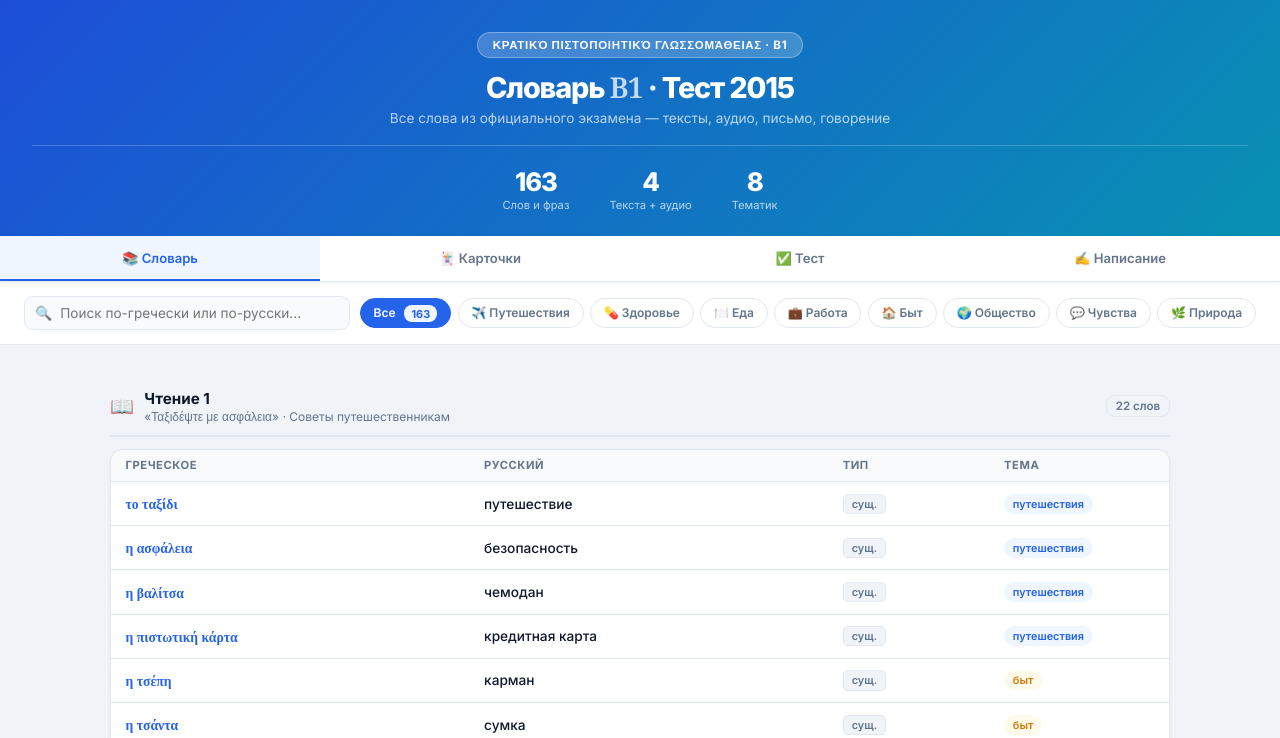
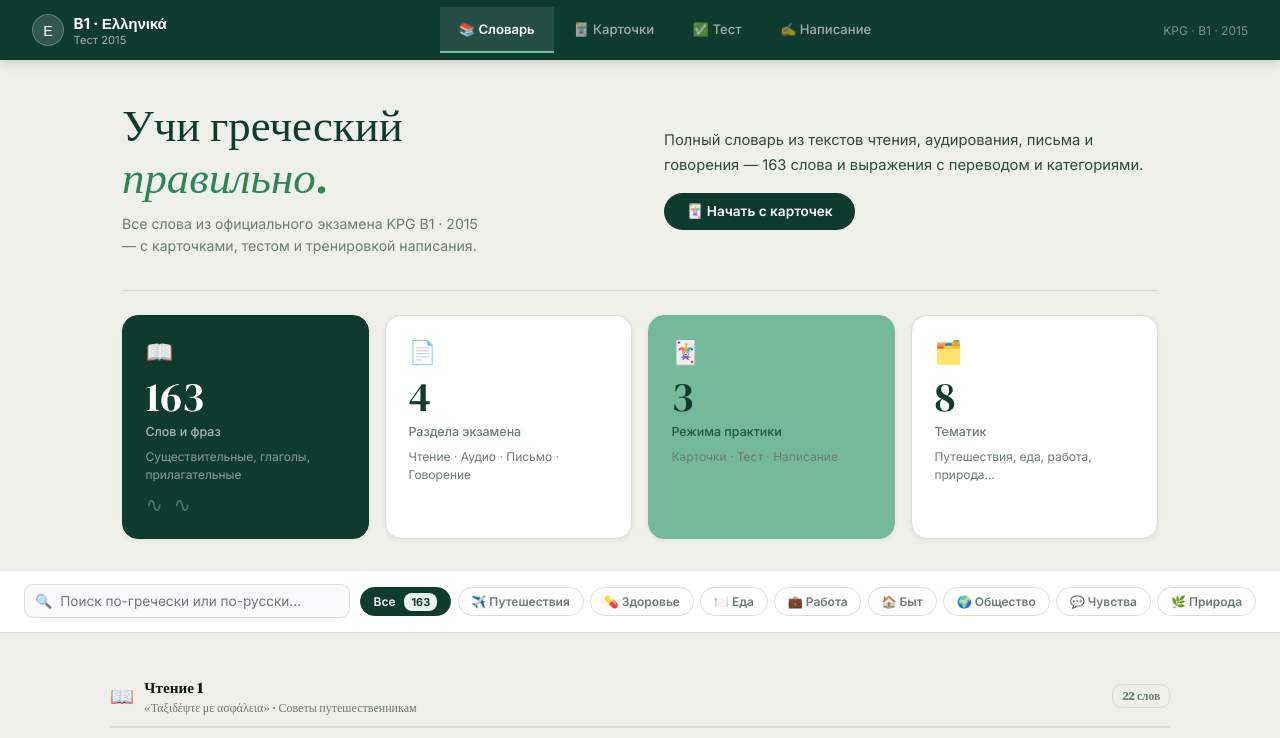
Before and after one commit to gmashentsev-wq/greek-b1, a plain HTML site: page vocab_2015_b1.html in a window 1280 px wide. Shown: the top 738 px of the page. Drawn offline with Linux system fonts and the light colour scheme.

Commit message:
Redesign: EduChild style — dark green navbar, hero, bento stats grid

```diff
--- a/vocab_2015_b1.html
+++ b/vocab_2015_b1.html
@@ -3,55 +3,98 @@
 <head>
 <meta charset="UTF-8">
 <meta name="viewport" content="width=device-width, initial-scale=1.0">
-<title>Словарь B1 · Тест 2015</title>
-<link href="https://fonts.googleapis.com/css2?family=Inter:wght@400;500;600;700;800&family=Noto+Serif:wght@400;600&display=swap" rel="stylesheet">
+<title>B1 Ελληνικά · Тест 2015</title>
+<link href="https://fonts.googleapis.com/css2?family=Inter:wght@400;500;600;700;800&family=DM+Serif+Display:ital@0;1&family=Noto+Serif:wght@400;600&display=swap" rel="stylesheet">
 <style>
 :root {
-  --bg:#f0f4f8; --surface:#fff; --border:#e2e8f0;
-  --blue:#2563eb; --bl:#eff6ff; --blm:#bfdbfe;
-  --green:#059669; --gl:#ecfdf5;
-  --amber:#d97706; --al:#fffbeb;
+  --bg:#f0f0eb; --surface:#fff; --border:#e0ddd6;
+  --blue:#0d3b2e; --bl:#e8f5ee; --blm:#a7d4bb;
+  --green:#1a6b40; --gl:#e8f5ee;
+  --amber:#b45309; --al:#fffbeb;
   --red:#dc2626; --rl:#fef2f2;
   --purple:#7c3aed; --pl:#f5f3ff;
-  --teal:#0891b2; --tl:#ecfeff;
-  --text:#0f172a; --t2:#334155; --muted:#64748b; --m2:#94a3b8;
-  --sh:0 1px 3px rgba(0,0,0,.08); --shm:0 4px 12px rgba(0,0,0,.08);
+  --teal:#1a6b40; --tl:#e8f5ee;
+  --text:#0f1a15; --t2:#2d4a3a; --muted:#6b7c72; --m2:#9fb3a8;
+  --sh:0 1px 4px rgba(13,59,46,.07); --shm:0 4px 16px rgba(13,59,46,.10);
+  --g1:#0d3b2e; --g2:#1a5c40; --g3:#2d8653; --sage:#74b99a;
 }
 *{margin:0;padding:0;box-sizing:border-box}
 body{font-family:'Inter',sans-serif;background:var(--bg);color:var(--text);-webkit-font-smoothing:antialiased}
 
-/* HEADER */
-.hdr{background:linear-gradient(135deg,#1d4ed8,#0891b2);color:#fff;padding:2rem 2rem 1.5rem;text-align:center}
-.hdr-badge{display:inline-block;background:rgba(255,255,255,.2);border:1px solid rgba(255,255,255,.3);border-radius:20px;padding:.3rem .9rem;font-size:.72rem;font-weight:700;letter-spacing:.06em;text-transform:uppercase;margin-bottom:.6rem}
-.hdr h1{font-size:1.8rem;font-weight:800;letter-spacing:-.04em;margin-bottom:.25rem}
-.hdr h1 span{opacity:.75;font-family:'Noto Serif',serif}
-.hdr p{font-size:.85rem;opacity:.7}
-.hdr-stats{display:flex;justify-content:center;gap:2.5rem;margin-top:1.2rem;padding-top:1.2rem;border-top:1px solid rgba(255,255,255,.2)}
-.hs-num{font-size:1.6rem;font-weight:800;letter-spacing:-.04em}
-.hs-lbl{font-size:.7rem;opacity:.7;margin-top:.1rem}
+/* ===== NAVBAR ===== */
+.navbar{background:var(--g1);padding:0 2rem;display:flex;align-items:center;gap:2rem;position:sticky;top:0;z-index:90;box-shadow:0 2px 12px rgba(0,0,0,.18)}
+.nav-logo{display:flex;align-items:center;gap:.6rem;color:#fff;text-decoration:none;padding:.85rem 0;flex-shrink:0}
+.nav-logo-icon{width:32px;height:32px;background:rgba(255,255,255,.15);border-radius:50%;display:flex;align-items:center;justify-content:center;font-size:.9rem;border:1.5px solid rgba(255,255,255,.25)}
+.nav-logo-text{font-weight:700;font-size:.95rem;letter-spacing:-.01em}
+.nav-logo-sub{font-size:.7rem;opacity:.6;font-weight:400}
+.nav-tabs{display:flex;gap:0;flex:1;justify-content:center}
+.tab-btn{padding:.9rem 1.2rem;font-size:.82rem;font-weight:500;cursor:pointer;border:none;background:none;color:rgba(255,255,255,.6);transition:all .15s;font-family:inherit;border-bottom:2px solid transparent;display:flex;align-items:center;justify-content:center;gap:.4rem;white-space:nowrap}
+.tab-btn:hover{color:rgba(255,255,255,.9);background:rgba(255,255,255,.07)}
+.tab-btn.active{color:#fff;border-bottom-color:var(--sage);background:rgba(255,255,255,.1);font-weight:600}
+.nav-badge{background:var(--sage);color:var(--g1);font-size:.65rem;font-weight:700;padding:.15rem .45rem;border-radius:20px;margin-left:.3rem}
 
-/* TAB NAV */
-.tab-nav{background:var(--surface);border-bottom:1px solid var(--border);display:flex;gap:0;position:sticky;top:0;z-index:80;box-shadow:0 1px 4px rgba(0,0,0,.06)}
-.tab-btn{flex:1;padding:.85rem .5rem;font-size:.82rem;font-weight:600;cursor:pointer;border:none;background:none;color:var(--muted);transition:all .15s;font-family:inherit;border-bottom:2px solid transparent;display:flex;align-items:center;justify-content:center;gap:.4rem}
-.tab-btn:hover{color:var(--text);background:var(--bg)}
-.tab-btn.active{color:var(--blue);border-bottom-color:var(--blue);background:var(--bl)}
+/* ===== HERO ===== */
+.hero{background:var(--bg);padding:2.5rem 2rem 0;max-width:1100px;margin:0 auto}
+.hero-inner{display:grid;grid-template-columns:1fr 1fr;gap:3rem;align-items:center;padding-bottom:2rem;border-bottom:1px solid var(--border)}
+.hero-left h1{font-family:'DM Serif Display',serif;font-size:2.8rem;line-height:1.15;color:var(--g1);font-weight:400;margin-bottom:.6rem}
+.hero-left h1 em{font-style:italic;color:var(--g3)}
+.hero-left p{font-size:.88rem;color:var(--muted);line-height:1.6;max-width:360px}
+.hero-right{display:flex;flex-direction:column;gap:1rem}
+.hero-right p{font-size:.92rem;color:var(--t2);line-height:1.65}
+.hero-cta{display:inline-flex;align-items:center;gap:.5rem;background:var(--g1);color:#fff;padding:.65rem 1.4rem;border-radius:30px;font-size:.85rem;font-weight:600;border:none;cursor:pointer;font-family:inherit;transition:all .2s;align-self:flex-start}
+.hero-cta:hover{background:var(--g2);transform:translateY(-1px);box-shadow:0 6px 18px rgba(13,59,46,.25)}
+
+/* ===== BENTO STATS GRID ===== */
+.bento{max-width:1100px;margin:0 auto;padding:1.5rem 2rem 2rem;display:grid;grid-template-columns:repeat(4,1fr);gap:1rem}
+.bento-card{background:var(--surface);border-radius:16px;padding:1.4rem 1.4rem 1.2rem;box-shadow:var(--sh);border:1px solid var(--border);display:flex;flex-direction:column;gap:.4rem;transition:box-shadow .2s,transform .2s}
+.bento-card:hover{box-shadow:var(--shm);transform:translateY(-2px)}
+.bento-card.dark{background:var(--g1);border-color:var(--g1)}
+.bento-card.sage{background:var(--sage);border-color:var(--sage)}
+.bento-num{font-family:'DM Serif Display',serif;font-size:2.6rem;color:var(--g1);line-height:1}
+.bento-card.dark .bento-num{color:#fff}
+.bento-card.sage .bento-num{color:var(--g1)}
+.bento-lbl{font-size:.78rem;color:var(--muted);font-weight:500}
+.bento-card.dark .bento-lbl{color:rgba(255,255,255,.65)}
+.bento-card.sage .bento-lbl{color:var(--g1);opacity:.8}
+.bento-icon{font-size:1.4rem;margin-bottom:.2rem}
+.bento-desc{font-size:.75rem;color:var(--muted);margin-top:.2rem;line-height:1.45}
+.bento-card.dark .bento-desc{color:rgba(255,255,255,.5)}
+.bento-wavy{font-family:'DM Serif Display',serif;font-size:1.3rem;color:rgba(255,255,255,.3);margin-top:auto;letter-spacing:.15em}
+
+/* LEGACY HEADER (hidden) */
+.hdr{display:none}
+.hdr-stats,.hs-num,.hs-lbl{display:none}
+
+/* RESPONSIVE */
+@media(max-width:768px){
+  .hero-inner{grid-template-columns:1fr;gap:1.5rem}
+  .hero-left h1{font-size:2rem}
+  .bento{grid-template-columns:1fr 1fr}
+  .nav-tabs .tab-btn{padding:.8rem .6rem;font-size:.75rem}
+}
+@media(max-width:480px){
+  .bento{grid-template-columns:1fr}
+  .navbar{padding:0 1rem;gap:1rem}
+  .nav-logo-text{font-size:.82rem}
+  .nav-logo-sub{display:none}
+}
 
 /* CONTROLS */
-.controls{background:var(--surface);border-bottom:1px solid var(--border);padding:.85rem 1.5rem;display:flex;gap:.6rem;flex-wrap:wrap;align-items:center}
+.controls{background:var(--surface);border-bottom:1px solid var(--border);padding:.85rem 1.5rem;display:flex;gap:.6rem;flex-wrap:wrap;align-items:center;border-radius:0}
 .srch{position:relative;flex:1;min-width:200px}
 .srch input{width:100%;padding:.5rem .9rem .5rem 2.2rem;border:1.5px solid var(--border);border-radius:9px;font-size:.85rem;font-family:inherit;outline:none;background:#f8fafc;transition:border-color .15s}
-.srch input:focus{border-color:var(--blue);background:#fff}
+.srch input:focus{border-color:var(--g3);background:#fff}
 .si{position:absolute;left:.7rem;top:50%;transform:translateY(-50%);color:var(--muted);font-size:.85rem}
 .pill{padding:.38rem .8rem;border:1.5px solid var(--border);border-radius:20px;font-size:.75rem;font-weight:600;cursor:pointer;background:var(--surface);color:var(--muted);transition:all .15s;font-family:inherit;white-space:nowrap}
-.pill:hover{border-color:var(--blm);color:var(--blue)}
-.pill.active{background:var(--blue);border-color:var(--blue);color:#fff}
-.nbadge{background:var(--bl);color:var(--blue);font-size:.68rem;font-weight:700;padding:.12rem .45rem;border-radius:8px;margin-left:.35rem}
+.pill:hover{border-color:var(--blm);color:var(--g1)}
+.pill.active{background:var(--g1);border-color:var(--g1);color:#fff}
+.nbadge{background:var(--bl);color:var(--g1);font-size:.68rem;font-weight:700;padding:.12rem .45rem;border-radius:8px;margin-left:.35rem}
 
 /* MAIN LAYOUT */
 .main{max-width:1100px;margin:0 auto;padding:1.25rem 1.25rem 4rem}
 
 /* VOCAB TABLE */
-.sec-hdr{display:flex;align-items:center;gap:.65rem;margin:1.5rem 0 .75rem;padding-bottom:.65rem;border-bottom:2px solid var(--border)}
+.sec-hdr{display:flex;align-items:center;gap:.65rem;margin:1.5rem 0 .75rem;padding-bottom:.65rem;border-bottom:2px solid var(--border);font-family:'DM Serif Display',serif}
 .sec-icon{font-size:1.2rem}
 .sec-title{font-size:.95rem;font-weight:700}
 .sec-desc{font-size:.75rem;color:var(--muted);margin-top:.1rem}
@@ -63,11 +106,11 @@ body{font-family:'Inter',sans-serif;background:var(--bg);color:var(--text);-webk
 .wr:last-child>div{border-bottom:none}
 .wr:hover>div{background:#f8fafc}
 .wr.hidden{display:none}
-.wgr{font-family:'Noto Serif',serif;font-weight:600;color:var(--blue);font-size:.92rem}
+.wgr{font-family:'Noto Serif',serif;font-weight:600;color:var(--g1);font-size:.92rem}
 .wru{color:var(--text);font-weight:500}
 .tbadge{display:inline-block;padding:.13rem .5rem;border-radius:5px;font-size:.68rem;font-weight:600;background:var(--bg);color:var(--muted);border:1px solid var(--border)}
 .cbadge{display:inline-block;padding:.18rem .55rem;border-radius:20px;font-size:.68rem;font-weight:600;white-space:nowrap}
-.ct{background:var(--bl);color:var(--blue)}
+.ct{background:var(--bl);color:var(--g1)}
 .ch{background:var(--rl);color:var(--red)}
 .cf{background:#fff7ed;color:#ea580c}
 .cw{background:var(--gl);color:var(--green)}
@@ -85,30 +128,30 @@ body{font-family:'Inter',sans-serif;background:var(--bg);color:var(--text);-webk
 .ex-controls{display:flex;gap:.6rem;margin-bottom:1.5rem;flex-wrap:wrap;align-items:center}
 .ex-progress{display:flex;gap:.75rem;margin-bottom:1.2rem;align-items:center}
 .prog-bar{flex:1;height:8px;background:var(--border);border-radius:4px;overflow:hidden}
-.prog-fill{height:100%;background:linear-gradient(90deg,var(--blue),var(--teal));border-radius:4px;transition:width .4s}
+.prog-fill{height:100%;background:linear-gradient(90deg,var(--g1),var(--g3));border-radius:4px;transition:width .4s}
 .prog-txt{font-size:.78rem;font-weight:600;color:var(--muted);white-space:nowrap}
 .card-scene{perspective:1000px;margin:0 auto 1.5rem}
 .card-3d{width:100%;height:220px;position:relative;transform-style:preserve-3d;transition:transform .5s cubic-bezier(.4,0,.2,1);cursor:pointer;border-radius:18px}
 .card-3d.flipped{transform:rotateY(180deg)}
 .card-face{position:absolute;inset:0;border-radius:18px;backface-visibility:hidden;display:flex;flex-direction:column;align-items:center;justify-content:center;padding:2rem;box-shadow:var(--shm)}
 .card-front{background:var(--surface);border:1.5px solid var(--border)}
-.card-back{background:linear-gradient(135deg,#1d4ed8,#0891b2);transform:rotateY(180deg)}
+.card-back{background:linear-gradient(135deg,var(--g1),var(--g3));transform:rotateY(180deg)}
 .card-hint{font-size:.72rem;color:var(--m2);margin-bottom:.75rem;text-transform:uppercase;letter-spacing:.06em}
 .card-word{font-size:1.6rem;font-weight:700;text-align:center;line-height:1.3}
-.card-front .card-word{font-family:'Noto Serif',serif;color:var(--blue)}
+.card-front .card-word{font-family:'Noto Serif',serif;color:var(--g1)}
 .card-back .card-word{color:#fff}
 .card-type{font-size:.75rem;color:var(--m2);margin-top:.5rem;font-style:italic}
 .card-back .card-type{color:rgba(255,255,255,.65)}
 .card-hint-click{font-size:.72rem;color:var(--m2);margin-top:1rem}
 .card-actions{display:flex;gap:.75rem;justify-content:center}
 .btn{padding:.6rem 1.4rem;border-radius:10px;font-size:.85rem;font-weight:600;cursor:pointer;font-family:inherit;transition:all .15s;border:none}
-.btn-blue{background:var(--blue);color:#fff}.btn-blue:hover{background:#1d4ed8;box-shadow:0 4px 12px rgba(37,99,235,.3);transform:translateY(-1px)}
+.btn-blue{background:var(--g1);color:#fff}.btn-blue:hover{background:var(--g2);box-shadow:0 4px 12px rgba(13,59,46,.3);transform:translateY(-1px)}
 .btn-green{background:var(--green);color:#fff}.btn-green:hover{background:#047857}
 .btn-red{background:var(--red);color:#fff}.btn-red:hover{background:#b91c1c}
 .btn-outline{background:var(--surface);color:var(--text);border:1.5px solid var(--border)}.btn-outline:hover{background:var(--bg)}
 .btn-amber{background:var(--amber);color:#fff}.btn-amber:hover{background:#b45309}
 .result-box{background:var(--surface);border:1px solid var(--border);border-radius:16px;padding:2rem;text-align:center;box-shadow:var(--sh)}
-.result-big{font-size:2.5rem;font-weight:800;letter-spacing:-.04em;color:var(--blue)}
+.result-big{font-size:2.5rem;font-weight:800;letter-spacing:-.04em;color:var(--g1);font-family:'DM Serif Display',serif}
 .result-sub{font-size:.9rem;color:var(--muted);margin-top:.4rem}
 .score-breakdown{display:flex;justify-content:center;gap:2rem;margin-top:1.2rem}
 .sb-item{text-align:center}
@@ -117,15 +160,15 @@ body{font-family:'Inter',sans-serif;background:var(--bg);color:var(--text);-webk
 /* mode toggle */
 .mode-toggle{display:flex;background:var(--bg);border:1.5px solid var(--border);border-radius:10px;overflow:hidden}
 .mode-btn{flex:1;padding:.45rem .9rem;font-size:.78rem;font-weight:600;cursor:pointer;border:none;background:none;color:var(--muted);font-family:inherit;transition:all .15s}
-.mode-btn.active{background:var(--blue);color:#fff}
+.mode-btn.active{background:var(--g1);color:#fff}
 
 /* QUIZ */
 .quiz-q{background:var(--surface);border:1px solid var(--border);border-radius:16px;padding:1.5rem 1.8rem;box-shadow:var(--sh);margin-bottom:1.2rem}
-.quiz-num{font-size:.7rem;font-weight:700;color:var(--blue);text-transform:uppercase;letter-spacing:.06em;background:var(--bl);display:inline-block;padding:.18rem .55rem;border-radius:5px;margin-bottom:.65rem}
-.quiz-word{font-size:1.3rem;font-weight:700;font-family:'Noto Serif',serif;color:var(--blue);margin-bottom:1rem}
+.quiz-num{font-size:.7rem;font-weight:700;color:var(--g1);text-transform:uppercase;letter-spacing:.06em;background:var(--bl);display:inline-block;padding:.18rem .55rem;border-radius:5px;margin-bottom:.65rem}
+.quiz-word{font-size:1.3rem;font-weight:700;font-family:'Noto Serif',serif;color:var(--g1);margin-bottom:1rem}
 .quiz-opts{display:flex;flex-direction:column;gap:.5rem}
 .qopt{padding:.72rem 1rem;border:1.5px solid var(--border);border-radius:10px;background:#f8fafc;color:var(--text);font-size:.88rem;font-weight:500;cursor:pointer;text-align:left;transition:all .15s;font-family:inherit}
-.qopt:hover:not(:disabled){border-color:var(--blm);background:var(--bl);color:var(--blue)}
+.qopt:hover:not(:disabled){border-color:var(--blm);background:var(--bl);color:var(--g1)}
 .qopt.correct{background:var(--gl);border-color:var(--green);color:var(--green);font-weight:600}
 .qopt.wrong{background:var(--rl);border-color:var(--red);color:var(--red);font-weight:600}
 .qopt:disabled{cursor:default}
@@ -139,7 +182,7 @@ body{font-family:'Inter',sans-serif;background:var(--bg);color:var(--text);-webk
 .spell-ru{font-size:1.5rem;font-weight:700;color:var(--text);margin-bottom:.4rem}
 .spell-type{font-size:.78rem;color:var(--muted);font-style:italic;margin-bottom:1.4rem}
 .spell-input{width:100%;padding:.75rem 1rem;border:2px solid var(--border);border-radius:10px;font-size:1.05rem;font-family:'Noto Serif',serif;text-align:center;outline:none;transition:border-color .15s;color:var(--text)}
-.spell-input:focus{border-color:var(--blue)}
+.spell-input:focus{border-color:var(--g3)}
 .spell-input.ok{border-color:var(--green);background:var(--gl);color:var(--green)}
 .spell-input.err{border-color:var(--red);background:var(--rl);color:var(--red)}
 .spell-answer{margin-top:.75rem;font-size:.88rem}
@@ -156,22 +199,65 @@ body{font-family:'Inter',sans-serif;background:var(--bg);color:var(--text);-webk
 </head>
 <body>
 
-<div class="hdr">
-  <div class="hdr-badge">Κρατικό Πιστοποιητικό Γλωσσομάθειας · B1</div>
-  <h1>Словарь <span>B1</span> · Тест 2015</h1>
-  <p>Все слова из официального экзамена — тексты, аудио, письмо, говорение</p>
-  <div class="hdr-stats">
-    <div><div class="hs-num" id="totalWords">163</div><div class="hs-lbl">Слов и фраз</div></div>
-    <div><div class="hs-num">4</div><div class="hs-lbl">Текста + аудио</div></div>
-    <div><div class="hs-num">8</div><div class="hs-lbl">Тематик</div></div>
+<!-- NAVBAR -->
+<nav class="navbar">
+  <div class="nav-logo">
+    <div class="nav-logo-icon">Ε</div>
+    <div>
+      <div class="nav-logo-text">B1 · Ελληνικά</div>
+      <div class="nav-logo-sub">Тест 2015</div>
+    </div>
+  </div>
+  <div class="nav-tabs">
+    <button class="tab-btn active" onclick="switchTab('vocab',this)">📚 Словарь</button>
+    <button class="tab-btn" onclick="switchTab('flash',this)">🃏 Карточки</button>
+    <button class="tab-btn" onclick="switchTab('quiz',this)">✅ Тест</button>
+    <button class="tab-btn" onclick="switchTab('spell',this)">✍️ Написание</button>
+  </div>
+  <div style="color:rgba(255,255,255,.45);font-size:.75rem;flex-shrink:0">KPG · B1 · 2015</div>
+</nav>
+
+<!-- HERO -->
+<div class="hero">
+  <div class="hero-inner">
+    <div class="hero-left">
+      <h1>Учи греческий<br><em>правильно.</em></h1>
+      <p>Все слова из официального экзамена KPG B1 · 2015 — с карточками, тестом и тренировкой написания.</p>
+    </div>
+    <div class="hero-right">
+      <p>Полный словарь из текстов чтения, аудирования, письма и говорения — 163 слова и выражения с переводом и категориями.</p>
+      <button class="hero-cta" onclick="switchTab('flash', document.querySelectorAll('.tab-btn')[1])">🃏 Начать с карточек</button>
+    </div>
   </div>
 </div>
 
-<div class="tab-nav">
-  <button class="tab-btn active" onclick="switchTab('vocab',this)">📚 Словарь</button>
-  <button class="tab-btn" onclick="switchTab('flash',this)">🃏 Карточки</button>
-  <button class="tab-btn" onclick="switchTab('quiz',this)">✅ Тест</button>
-  <button class="tab-btn" onclick="switchTab('spell',this)">✍️ Написание</button>
+<!-- BENTO STATS -->
+<div class="bento">
+  <div class="bento-card dark">
+    <div class="bento-icon">📖</div>
+    <div class="bento-num" id="totalWords">163</div>
+    <div class="bento-lbl">Слов и фраз</div>
+    <div class="bento-desc">Существительные, глаголы, прилагательные</div>
+    <div class="bento-wavy">∿ ∿</div>
+  </div>
+  <div class="bento-card">
+    <div class="bento-icon">📄</div>
+    <div class="bento-num">4</div>
+    <div class="bento-lbl">Раздела экзамена</div>
+    <div class="bento-desc">Чтение · Аудио · Письмо · Говорение</div>
+  </div>
+  <div class="bento-card sage">
+    <div class="bento-icon">🃏</div>
+    <div class="bento-num">3</div>
+    <div class="bento-lbl">Режима практики</div>
+    <div class="bento-desc">Карточки · Тест · Написание</div>
+  </div>
+  <div class="bento-card">
+    <div class="bento-icon">🗂️</div>
+    <div class="bento-num">8</div>
+    <div class="bento-lbl">Тематик</div>
+    <div class="bento-desc">Путешествия, еда, работа, природа…</div>
+  </div>
 </div>
 
 <!-- ===== TAB: СЛОВАРЬ ===== -->
```
